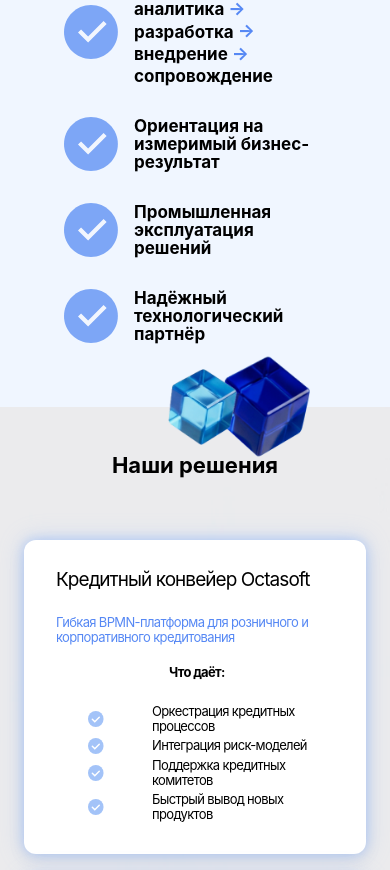
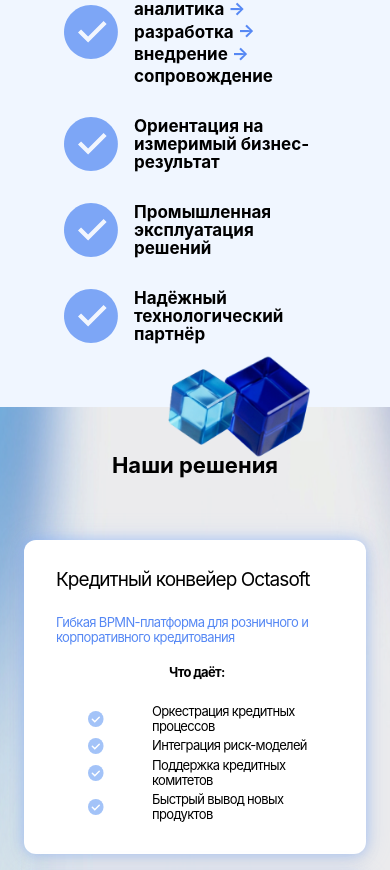
Before and after one commit to Dizel714/f-tech-landing, a Vue app: page / in a window 390 px wide. Shown: the part 1127-1997 px from the top of the page. Built offline with nearby package versions, Linux system fonts and the light colour scheme.

Commit message:
Новое

```diff
--- a/src/components/layout/AppFooter.vue
+++ b/src/components/layout/AppFooter.vue
@@ -586,6 +586,8 @@
   .footer__brand-legal .footer__legal {
     flex: 1 1 0;
     min-width: 0;
+    padding-left: var(--spacing-4xl);
+    box-sizing: border-box;
   }
 
   .footer__brand-legal .footer__address-block {
--- a/src/components/sections/CtaSection.vue
+++ b/src/components/sections/CtaSection.vue
@@ -262,6 +262,9 @@
     gap: var(--spacing-xl);
   }
 
+  .cta__container {
+  padding: 0 var(--spacing-md);
+  }
 }
 
 @media (max-width: 375px) {
--- a/src/components/sections/ExpertiseSection.vue
+++ b/src/components/sections/ExpertiseSection.vue
@@ -283,6 +283,15 @@
   .expertise__heading {
     font-size: 22px;
     line-height: 25px;
+    white-space: normal;
+    overflow-wrap: anywhere;
+    padding-inline: var(--spacing-lg);
+    box-sizing: border-box;
+  }
+
+  .expertise__container {
+    min-width: 0;
+    padding-inline: var(--spacing-sm);
   }
 
   .expertise__directions-title {
--- a/src/components/sections/HeroSection.vue
+++ b/src/components/sections/HeroSection.vue
@@ -275,6 +275,7 @@
     height: 60px;
     font-size: 14px;
     align-self: center;
+    margin-left: 15px;
   }
 
   .hero__visual {
--- a/src/components/sections/SolutionsSection.vue
+++ b/src/components/sections/SolutionsSection.vue
@@ -435,6 +435,17 @@
 
 }
 
+@media (max-width: 580px) {
+  .solutions {
+    background-color: var(--bg-section-alt);
+    background-image: url('/solutions-bg-mobile375.png');
+    background-size: cover;
+    background-position: center top;
+    background-repeat: no-repeat;
+    padding: var(--spacing-2xl) 0;
+  }
+}
+
 @media (max-width: 375px) {
   .solutions__heading {
   font-size: 12px;
```
Also changed, not shown: public/solutions-bg-mobile375.png (added).
